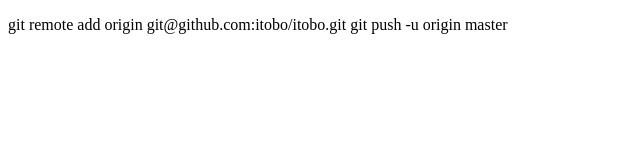
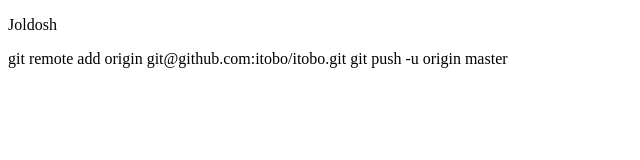
Before and after one commit to itobo/site, a plain HTML site: page Index.html in a window 1280 px wide. Shown: the whole page, without its empty margins (0-640 px from the left). Drawn offline with Linux system fonts and the light colour scheme.

Commit message:
dsfsdfsdf
sdfsdfs

```diff
--- a/Index.html
+++ b/Index.html
@@ -3,7 +3,7 @@
 <head>
 </head>
 <body>
-
+<p>Joldosh</p>
 <p>git remote add origin git@github.com:itobo/itobo.git
 git push -u origin master</p>
 
```
